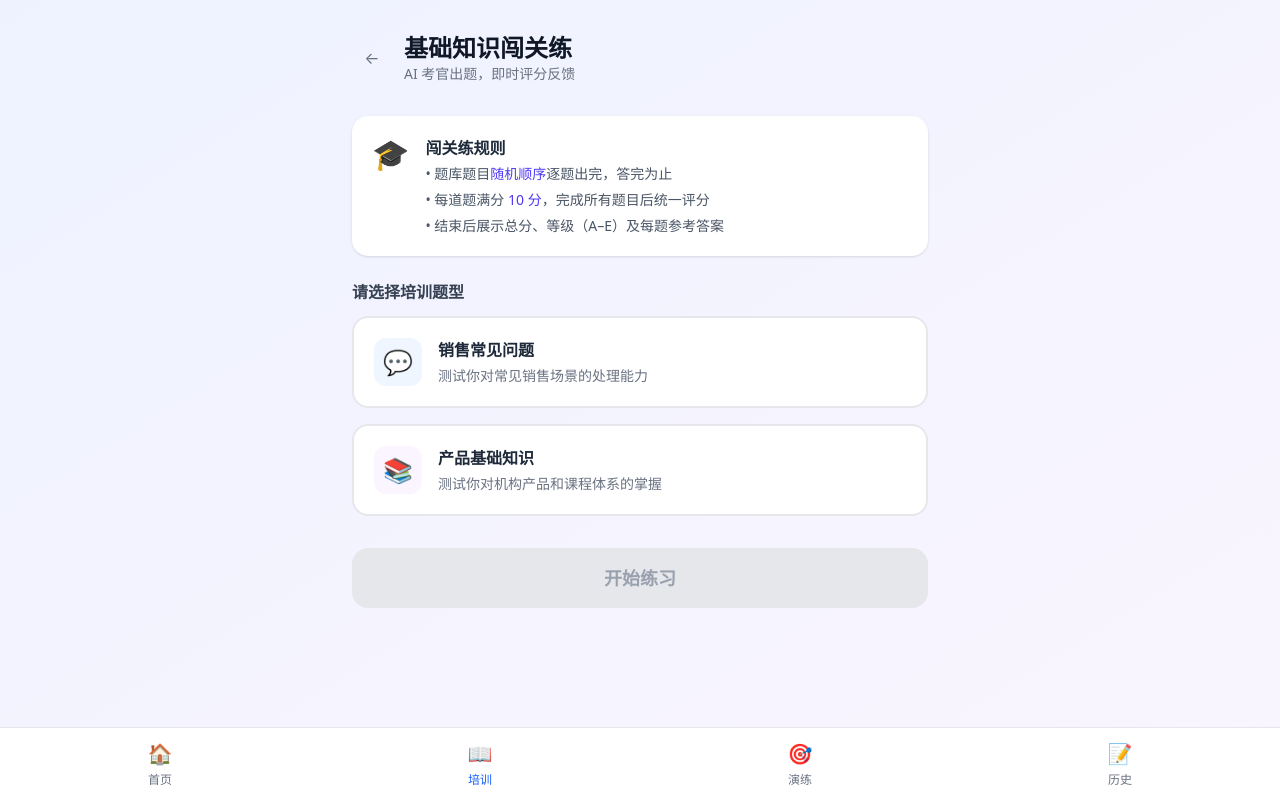
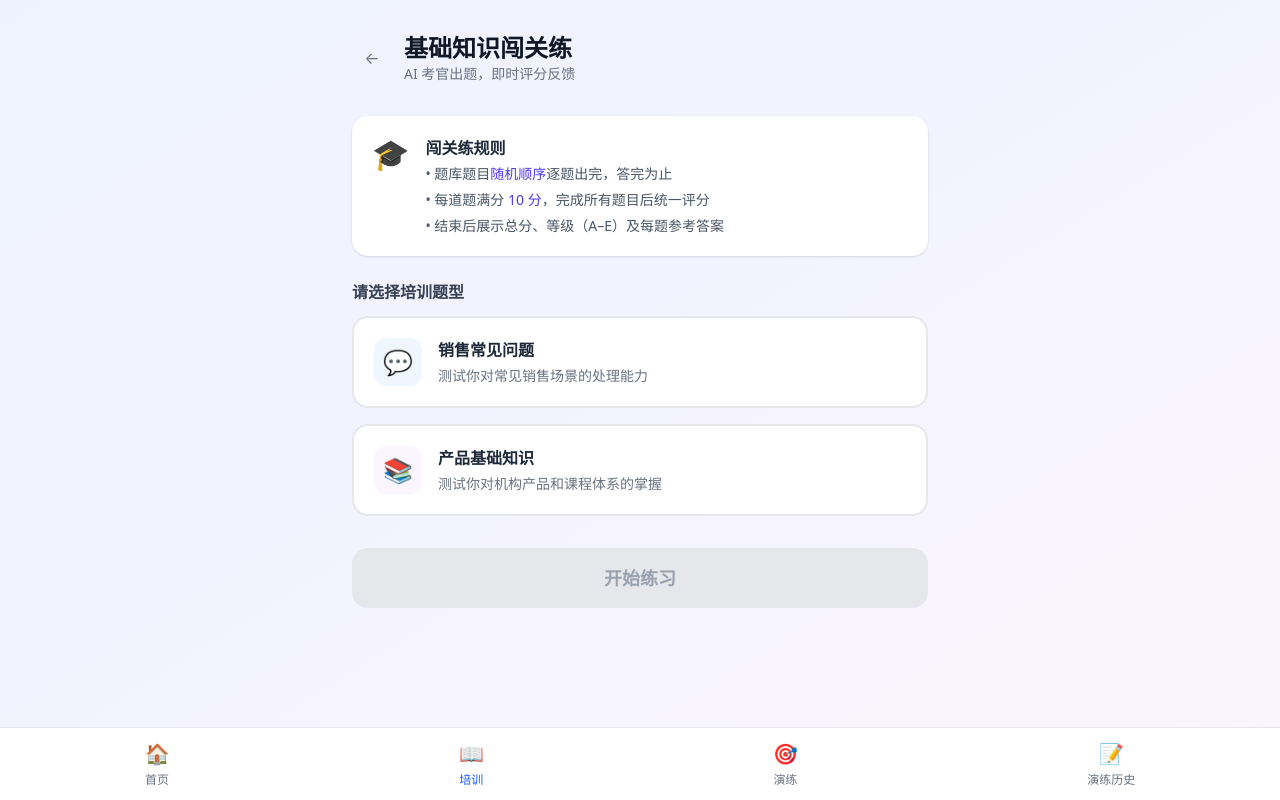
Before and after one commit to HaiZi666/ai-sales-training, a Next.js app: page /training in a window 1280 px wide. Built offline with nearby package versions, Linux system fonts and the light colour scheme.

Commit message:
feat:修改文案

```diff
--- a/src/app/components/NavBar.tsx
+++ b/src/app/components/NavBar.tsx
@@ -21,13 +21,13 @@ export default function NavBar() {
               href="/practice/new"
               className="text-gray-600 hover:text-gray-900 text-sm font-medium px-3 py-1.5 rounded-lg hover:bg-gray-100 active:bg-gray-200 transition-colors"
             >
-              新建
+              新建演练
             </Link>
             <Link
               href="/history"
               className="text-gray-600 hover:text-gray-900 text-sm font-medium px-3 py-1.5 rounded-lg hover:bg-gray-100 active:bg-gray-200 transition-colors"
             >
-              历史
+              演练历史
             </Link>
           </div>
         </div>
--- a/src/components/MobileBottomNav.tsx
+++ b/src/components/MobileBottomNav.tsx
@@ -34,7 +34,7 @@ export default function MobileBottomNav() {
         </Link>
         <Link href="/history" className={`flex flex-col items-center gap-1 ${isHistory ? active : inactive}`}>
           <span className="text-xl">📝</span>
-          <span className="text-xs">历史</span>
+          <span className="text-xs">演练历史</span>
         </Link>
       </div>
     </div>
```
Also changed, not shown: 1 other file (tests, documents, lock files or other folders).
